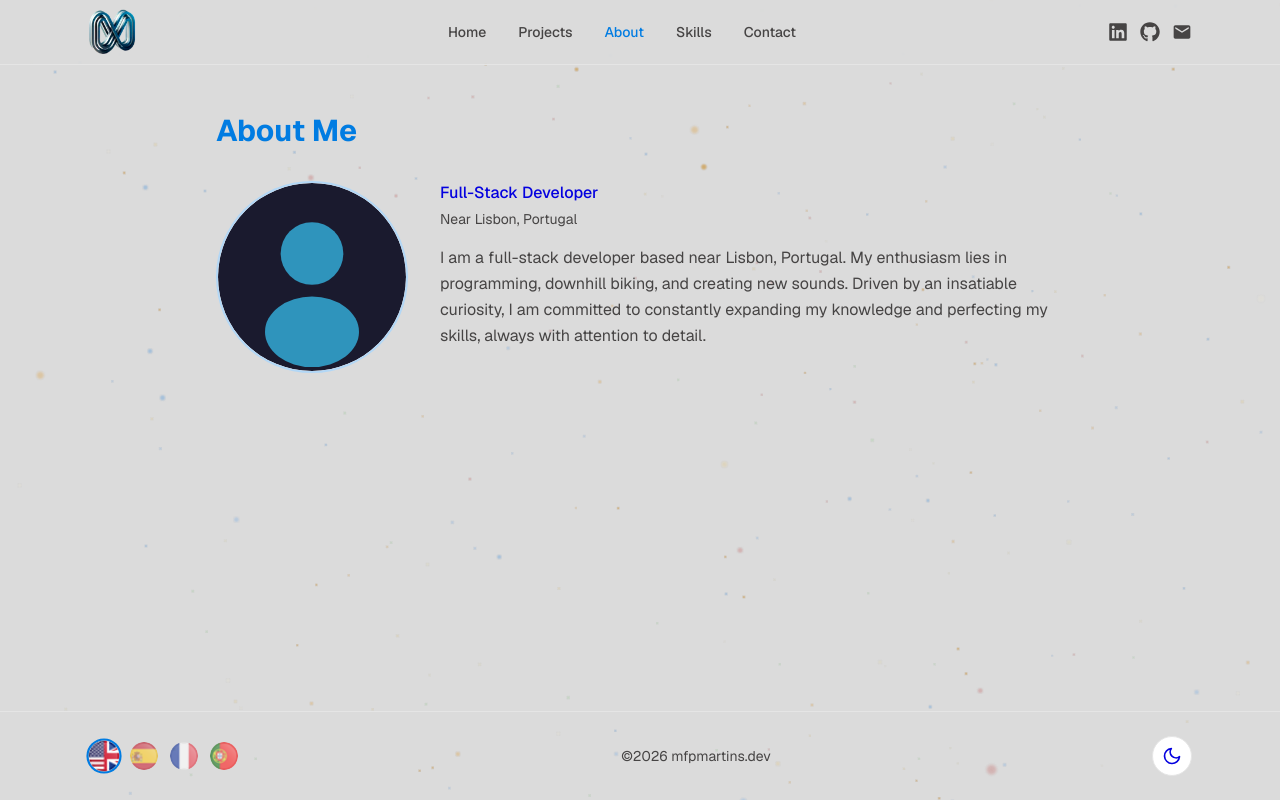
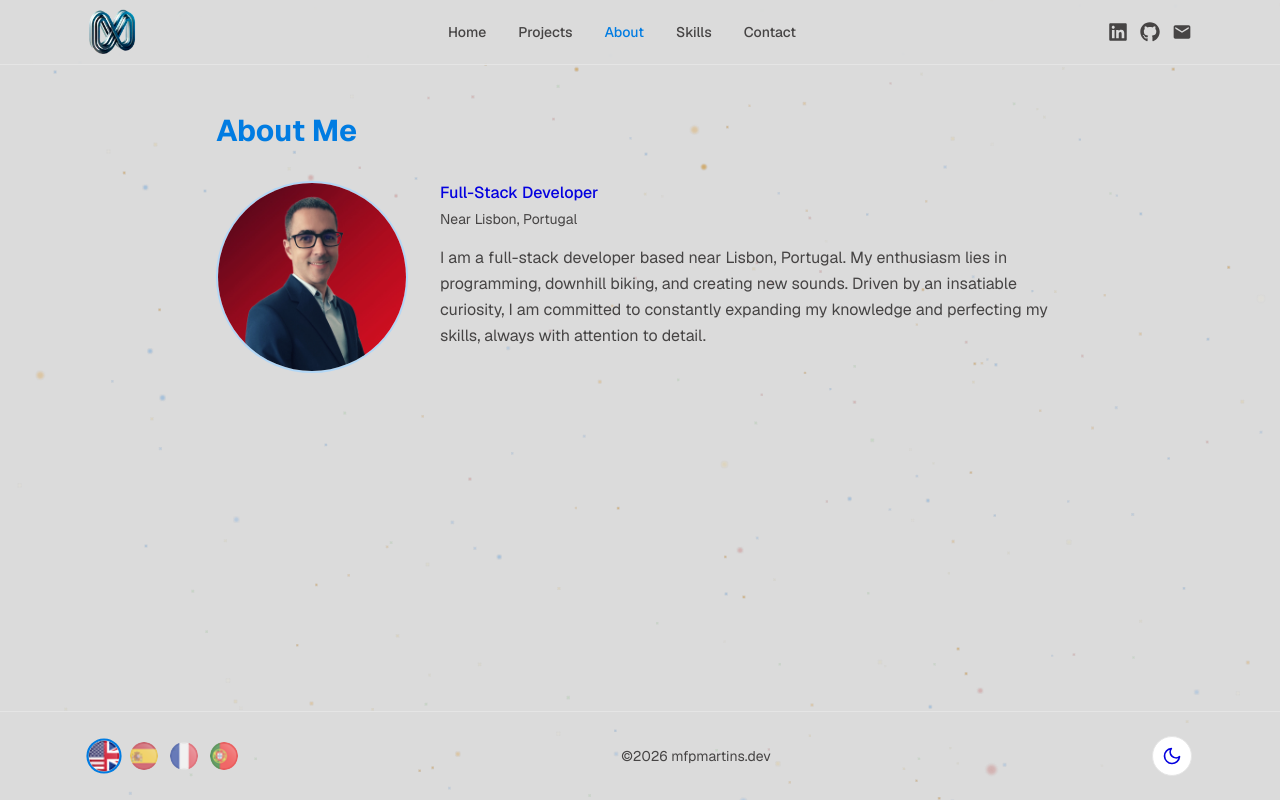
Before and after one commit to chuinga/mfpmartins.dev, a Next.js app: page /about in a window 1280 px wide. Built offline with nearby package versions, Linux system fonts and the light colour scheme.

Commit message:
Use real profile photo on About page

```diff
--- a/src/app/about/page.tsx
+++ b/src/app/about/page.tsx
@@ -14,7 +14,7 @@ export default function AboutPage(): React.ReactNode {
           <div className="w-48 h-48 shrink-0 rounded-full overflow-hidden border-2 border-title2/30 bg-card-bg">
             {/* eslint-disable-next-line @next/next/no-img-element */}
             <img
-              src="/images/avatar-placeholder.svg"
+              src="/images/Profile.jpg"
               alt="Miguel Martins"
               width={192}
               height={192}
```
Also changed, not shown: public/images/Profile.jpg (added).
